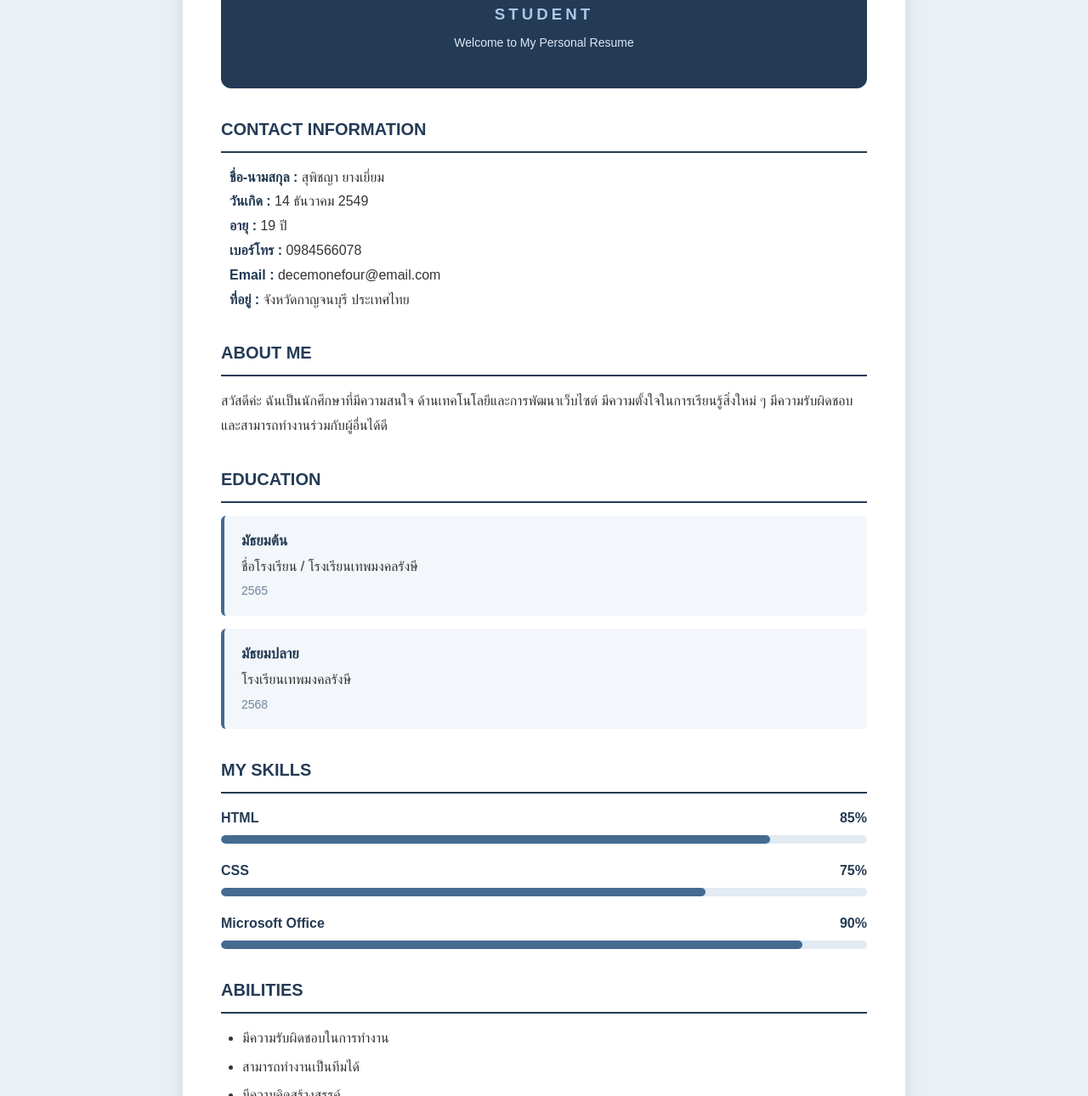
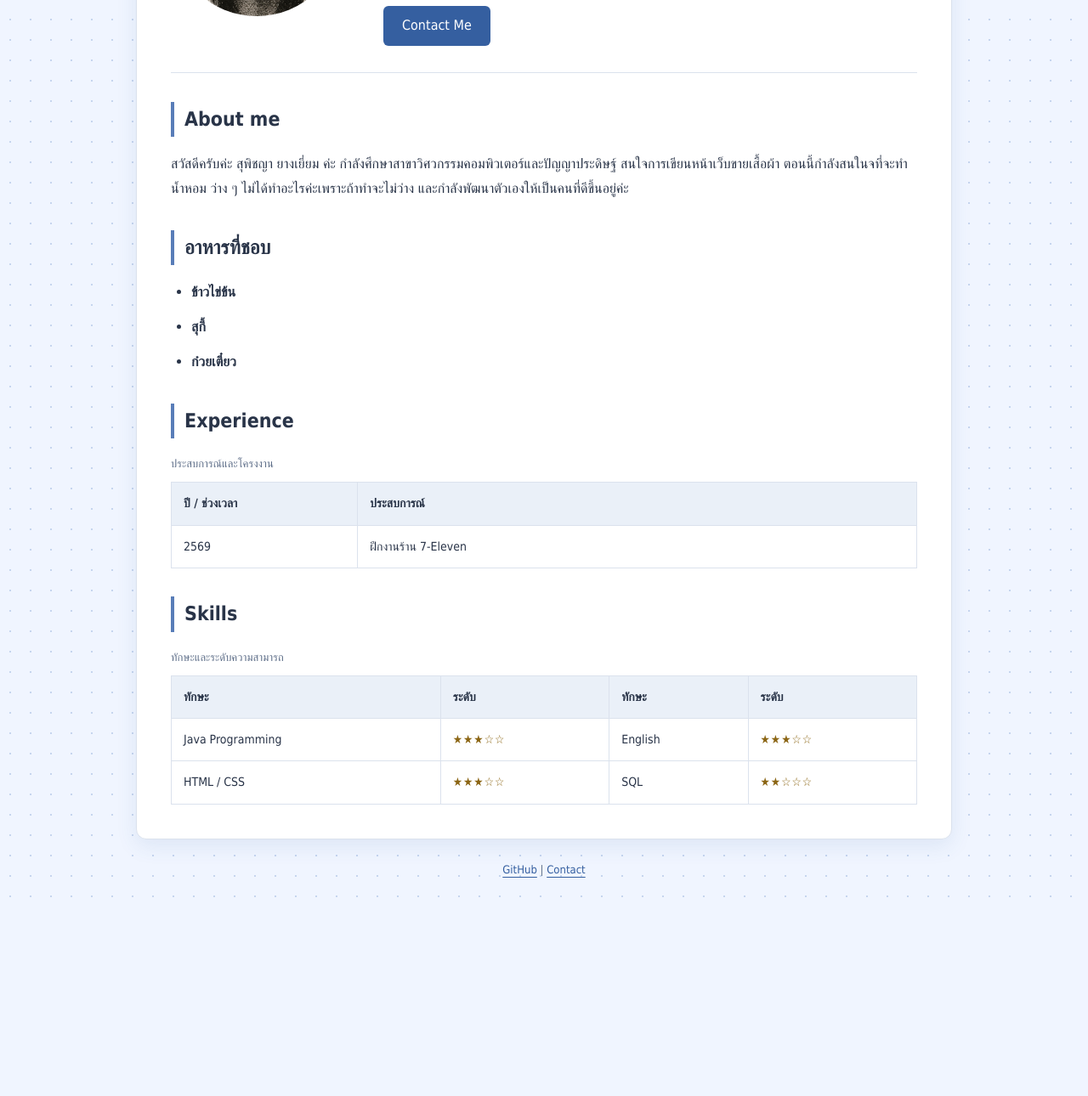
Before and after one commit to supichaya-y/Supichaya, a plain HTML site: page index.html in a window 1280 px wide. Shown: the part 349-1639 px from the top of the page at 85% size. After the commit the page ends 1408 px from the top, so only its background shows below. Drawn offline with Linux system fonts and the light colour scheme.

Commit message:
Add files via upload

```diff
--- a/index.html
+++ b/index.html
@@ -1,178 +1,113 @@
 <!DOCTYPE html>
 <html lang="th">
+
 <head>
     <meta charset="UTF-8">
     <meta name="viewport" content="width=device-width, initial-scale=1.0">
-
-    <title>My Resume</title>
-
-    <!-- เชื่อมต่อ CSS -->
-    <link rel="stylesheet" href="index.css">
+    <title>My Page | Supichaya Yangyiam</title>
+    <link rel="stylesheet" href="styles.css">
 </head>
 
 <body>
+    <header>
+        <a class="site-name" href="index.html">My Page</a>
+        <nav>
+            <a href="index.html" aria-current="page">Home</a>
+            <a href="contact.html">Contact</a>
+        </nav>
+    </header>
 
-    <div class="resume">
+    <main>
+        <table class="profile-table">
+            <tr>
+                <td class="profile-picture">
+                    <img src="supich.jpg" alt="รูปโปรไฟล์ตัวอย่าง" class="profile-image">
+                </td>
+                <td class="profile-info">
+                    <p class="small-title">WELCOME TO MY PAGE</p>
+                    <h1>Navapon Seesuntud</h1>
+                    <p><em>สาขาวิศวกรรมคอมพิวเตอร์และปัญญาประดิษฐ์</em></p>
+                    <p>คณะวิศวกรรมศาสตร์และเทคโนโลยี</p>
+                    <p><a href="https://www.pim.ac.th/">สถาบันการจัดการปัญญาภิวัฒน์</a></p>
+                    <a href="contact.html" class="button">Contact Me</a>
+                </td>
+            </tr>
+        </table>
 
-        <!-- ส่วนหัว -->
-        <header class="header">
+        <hr>
 
-            <div class="profile">
-                <img src="supich.jpg" alt="My Profile">
-            </div>
-
-            <h1>Supichaya Yangyiam</h1>
-
-            <h3>STUDENT</h3>
-
-            <p>Welcome to My Personal Resume</p>
-
-        </header>
-
-        <!-- ข้อมูลติดต่อ -->
-        <section class="section">
-
-            <h2>CONTACT INFORMATION</h2>
-
-            <div class="contact">
-                <p><strong>ชื่อ-นามสกุล :</strong> สุพิชญา ยางเยี่ยม</p>
-                <p><strong>วันเกิด :</strong> 14 ธันวาคม 2549</p>
-                <p><strong>อายุ :</strong> 19 ปี</p>
-                <p><strong>เบอร์โทร :</strong> 0984566078</p>
-                <p><strong>Email :</strong> decemonefour@email.com</p>
-                <p><strong>ที่อยู่ :</strong> จังหวัดกาญจนบุรี ประเทศไทย</p>
-            </div>
-
+        <section>
+            <h2>About me</h2>
+            <p>สวัสดีครับค่ะ สุพิชญา ยางเยี่ยม ค่ะ กำลังศึกษาสาขาวิศวกรรมคอมพิวเตอร์และปัญญาประดิษฐ์ สนใจการเขียนหน้าเว็บขายเสื้อผ้า ตอนนี้กำลังสนในจที่จะทำน้ำหอม ว่าง ๆ ไม่ได้ทำอะไรค่ะเพราะถ้าทำจะไม่ว่าง และกำลังพัฒนาตัวเองให้เป็นคนที่ดีขึ้นอยู่ค่ะ</p>
         </section>
 
-        <!-- ประวัติส่วนตัว -->
-        <section class="section">
-
-            <h2>ABOUT ME</h2>
-
-            <p>
-                สวัสดีค่ะ ฉันเป็นนักศึกษาที่มีความสนใจ
-                ด้านเทคโนโลยีและการพัฒนาเว็บไซต์
-                มีความตั้งใจในการเรียนรู้สิ่งใหม่ ๆ
-                มีความรับผิดชอบ และสามารถทำงานร่วมกับผู้อื่นได้ดี
-            </p>
-
+        <section>
+            <h2>อาหารที่ชอบ</h2>
+            <ul class="education-list">
+                <li><strong>ข้าวไข่ข้น</strong></li>
+                <li><strong>สุกี้</strong></li>
+                <li><strong>ก๋วยเตี๋ยว</strong></li>
+            </ul>
         </section>
 
-        <!-- ประวัติการศึกษา -->
-        <section class="section">
+        <section>
+            <h2>Experience</h2>
 
-            <h2>EDUCATION</h2>
-
-            <div class="education-item">
-
-                <h3>มัธยมต้น </h3>
-
-                <p>ชื่อโรงเรียน / โรงเรียนเทพมงคลรังษี</p>
-
-                <span>2565</span>
-
-            </div>
-
-            <div class="education-item">
-
-                <h3>มัธยมปลาย</h3>
-
-                <p>โรงเรียนเทพมงคลรังษี</p>
-
-                <span>2568</span>
-
-            </div>
-
+            <table class="experience-table">
+                <caption>ประสบการณ์และโครงงาน</caption>
+                <thead>
+                    <tr>
+                        <th scope="col">ปี / ช่วงเวลา</th>
+                        <th scope="col">ประสบการณ์</th>
+                    </tr>
+                </thead>
+                <tbody>
+                    <tr>
+                        <td>2569</td>
+                        <td>ฝึกงานร้าน 7-Eleven</td>
+                    </tr>
+                    <tr>
+                </tbody>
+            </table>
         </section>
 
-        <!-- ทักษะ -->
-        <section class="section">
+        <section>
+            <h2>Skills</h2>
+            <div class="table-container">
+                <table class="skills-table">
+                    <caption>ทักษะและระดับความสามารถ</caption>
+                    <thead>
+                        <tr>
+                            <th scope="col">ทักษะ</th>
+                            <th scope="col">ระดับ</th>
+                            <th scope="col">ทักษะ</th>
+                            <th scope="col">ระดับ</th>
+                        </tr>
+                    </thead>
+                    <tbody>
+                        <tr>
+                            <td>Java Programming</td>
+                            <td class="stars" aria-label="3 จาก 5 ดาว">★★★☆☆</td>
+                            <td>English</td>
+                            <td class="stars" aria-label="3 จาก 5 ดาว">★★★☆☆</td>
+                        </tr>
+                        <tr>
+                            <td>HTML / CSS</td>
+                            <td class="stars" aria-label="3 จาก 5 ดาว">★★★☆☆</td>
+                            <td>SQL</td>
+                            <td class="stars" aria-label="2 จาก 5 ดาว">★★☆☆☆</td>
+                        </tr>
+                    </tbody>
+                </table>
+            </div>
+        </section>
+    </main>
 
-            <h2>MY SKILLS</h2>
+    <footer>
+        <a href="https://github.com/supichaya-y/-">GitHub</a>
+        <span aria-hidden="true"> | </span>
+        <a href="contact.html">Contact</a>
+    </footer>
+</body>
 
-            <div class="skill">
-
-                <div class="skill-name">
-                    <span>HTML</span>
-                    <span>85%</span>
-                </div>
-
-                <div class="progress-bar">
-                    <div class="progress html"></div>
-                </div>
-
-            </div>
-
-            <div class="skill">
-
-                <div class="skill-name">
-                    <span>CSS</span>
-                    <span>75%</span>
-                </div>
-
-                <div class="progress-bar">
-                    <div class="progress css"></div>
-                </div>
-
-            </div>
-
-            <div class="skill">
-
-                <div class="skill-name">
-                    <span>Microsoft Office</span>
-                    <span>90%</span>
-                </div>
-
-                <div class="progress-bar">
-                    <div class="progress office"></div>
-                </div>
-
-            </div>
-
-        </section>
-
-        <!-- ความสามารถ -->
-        <section class="section">
-
-            <h2>ABILITIES</h2>
-
-            <ul>
-                <li>มีความรับผิดชอบในการทำงาน</li>
-                <li>สามารถทำงานเป็นทีมได้</li>
-                <li>มีความคิดสร้างสรรค์</li>
-                <li>สามารถแก้ไขปัญหาเฉพาะหน้าได้</li>
-                <li>พร้อมเรียนรู้สิ่งใหม่ ๆ อยู่เสมอ</li>
-            </ul>
-
-        </section>
-
-        <!-- งานอดิเรก -->
-        <section class="section">
-
-            <h2></h2>
-
-            <div class="hobbies">
-
-                <span>Listening to Music</span>
-                <span>Reading Books</span>
-                <span>Watching Movies</span>
-                <span>Traveling</span>
-
-            </div>
-
-        </section>
-
-        <!-- Footer -->
-        <footer>
-
-            <p>Thank You For Visiting My Resume</p>
-
-            <p>© 2026 My Resume | Created by YOUR NAME</p>
-
-        </footer>
-
-    </div>
-
-</body>
 </html>
--- /dev/null
+++ b/styles.css
@@ -0,0 +1,277 @@
+* {
+    box-sizing: border-box;
+}
+
+body {
+    margin: 0;
+    background-color: #f0f3f8;
+    color: #293448;
+    font-family: Tahoma, Arial, sans-serif;
+    font-size: 16px;
+    line-height: 1.8;
+}
+
+header,
+main,
+footer {
+    width: 92%;
+    max-width: 960px;
+    margin: auto;
+}
+
+header {
+    padding: 24px 0;
+    display: flex;
+    justify-content: space-between;
+    align-items: center;
+    gap: 16px;
+}
+
+.site-name {
+    font-size: 24px;
+    font-weight: bold;
+    text-decoration: none;
+}
+
+nav a {
+    margin-left: 16px;
+    font-size: 14px;
+}
+
+a {
+    color: #355fa0;
+    text-underline-offset: 4px;
+}
+
+a:hover {
+    color: #203c6a;
+}
+
+a:focus-visible {
+    outline: 3px solid #6b8fc7;
+    outline-offset: 4px;
+}
+
+main {
+    background-color: white;
+    padding: 40px;
+    border: 1px solid #dbe2ed;
+    border-radius: 12px;
+}
+
+h1 {
+    margin: 8px 0 14px;
+    font-size: 32px;
+    line-height: 1.4;
+}
+
+h2 {
+    margin: 0 0 18px;
+    padding-left: 12px;
+    border-left: 4px solid #587db8;
+    font-size: 23px;
+}
+
+p {
+    margin: 8px 0;
+}
+
+section {
+    margin-top: 34px;
+}
+
+hr {
+    border: 0;
+    border-top: 1px solid #dbe2ed;
+    margin: 30px 0;
+}
+
+.small-title {
+    color: #607494;
+    font-size: 12px;
+    letter-spacing: 2px;
+}
+
+.profile-table {
+    width: 100%;
+    border-collapse: collapse;
+}
+
+.profile-picture {
+    width: 230px;
+    vertical-align: middle;
+}
+
+.profile-image {
+    display: block;
+    width: 200px;
+    height: 200px;
+    object-fit: cover;
+    border-radius: 50%;
+}
+
+.profile-info {
+    padding-left: 20px;
+    vertical-align: middle;
+}
+
+.button {
+    display: inline-block;
+    margin-top: 16px;
+    padding: 9px 22px;
+    border-radius: 6px;
+    background-color: #355fa0;
+    color: white;
+    text-decoration: none;
+}
+
+.button:hover {
+    background-color: #284a7f;
+    color: white;
+}
+
+.education-list {
+    padding-left: 24px;
+}
+
+.education-list li {
+    margin-bottom: 12px;
+}
+
+.experience-table,
+.skills-table {
+    width: 100%;
+    border-collapse: collapse;
+    text-align: left;
+    font-size: 14px;
+}
+
+caption {
+    text-align: left;
+    margin-bottom: 10px;
+    color: #60708a;
+    font-size: 13px;
+}
+
+.experience-table th,
+.skills-table th {
+    background-color: #eaf0f8;
+}
+
+.experience-table th,
+.experience-table td,
+.skills-table th,
+.skills-table td {
+    border: 1px solid #dbe2ed;
+    padding: 12px 14px;
+}
+
+.experience-table td:first-child {
+    width: 25%;
+}
+
+.skills-table {
+    min-width: 600px;
+}
+
+.stars {
+    color: #8b6514;
+    white-space: nowrap;
+    letter-spacing: 1px;
+}
+
+.table-container {
+    overflow-x: auto;
+}
+
+.contact-page {
+    max-width: 720px;
+}
+
+.contact-list {
+    padding-left: 26px;
+}
+
+.contact-list li {
+    position: relative;
+    width: 90%;
+    border: 1px solid #355fa0;
+    border-radius: 8px;
+    padding: 8px 12px;
+    margin-bottom: 18px;
+    font-size: 14px;
+    overflow-wrap: anywhere;
+}
+
+.contact-list li::after {
+    content: "";
+    position: absolute;
+    width: 60px;
+    height: 60px;
+    top: -48px;
+    right: 12px;
+    background: url("cat.png") center / contain no-repeat;
+    pointer-events: none;
+}
+
+footer {
+    padding: 24px 0;
+    text-align: center;
+    font-size: 13px;
+    color: #60708a;
+}
+
+@media (max-width: 650px) {
+    main {
+        padding: 24px 18px;
+    }
+
+    header {
+        flex-wrap: wrap;
+    }
+
+    .profile-table,
+    .profile-table tbody,
+    .profile-table tr,
+    .profile-table td {
+        display: block;
+        width: 100%;
+    }
+
+    .profile-info {
+        padding: 20px 0 0;
+    }
+
+    h1 {
+        font-size: 27px;
+    }
+}
+
+body {
+    background-color: #f0f5ff;
+    background-image: radial-gradient(
+        circle,
+        #c6d5ee 1.5px,
+        transparent 1.5px
+    );
+    background-size: 24px 24px;
+}
+
+main {
+    background-color: white;
+    box-shadow: 0 8px 25px rgba(53, 95, 160, 0.1);
+}
+
+.button {
+    transition: transform 0.2s, box-shadow 0.2s;
+}
+
+.button:hover {
+    transform: translateY(-3px);
+    box-shadow: 0 5px 12px rgba(53, 95, 160, 0.2);
+}
+
+.skills-table tbody tr:hover,
+.experience-table tbody tr:hover {
+    background-color: #eef4ff;
+}
```
Also changed, not shown: contact.html (added, +53 -0 lines).
